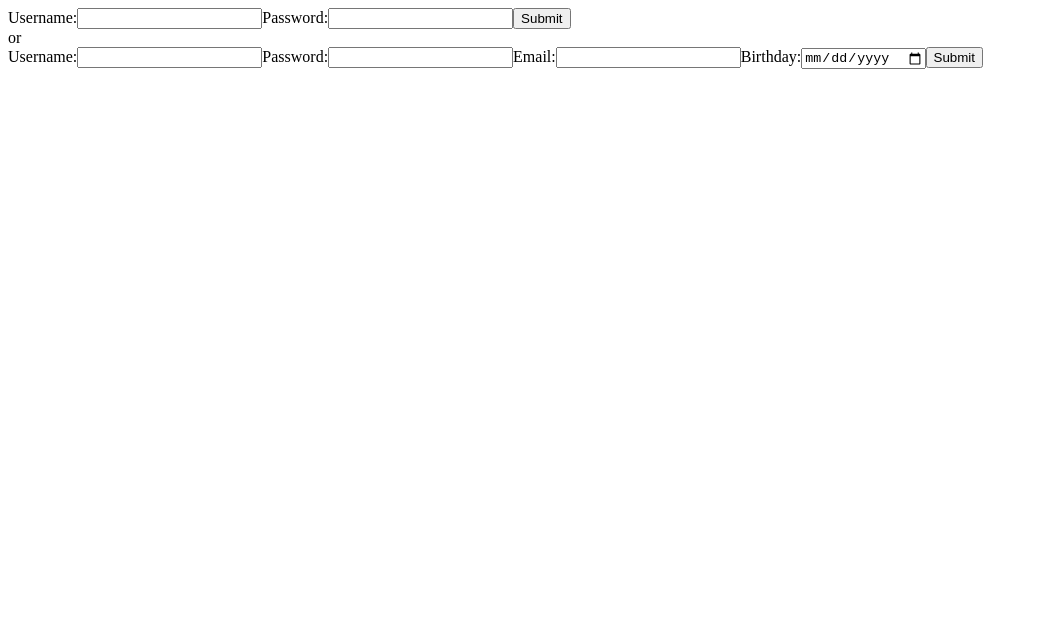
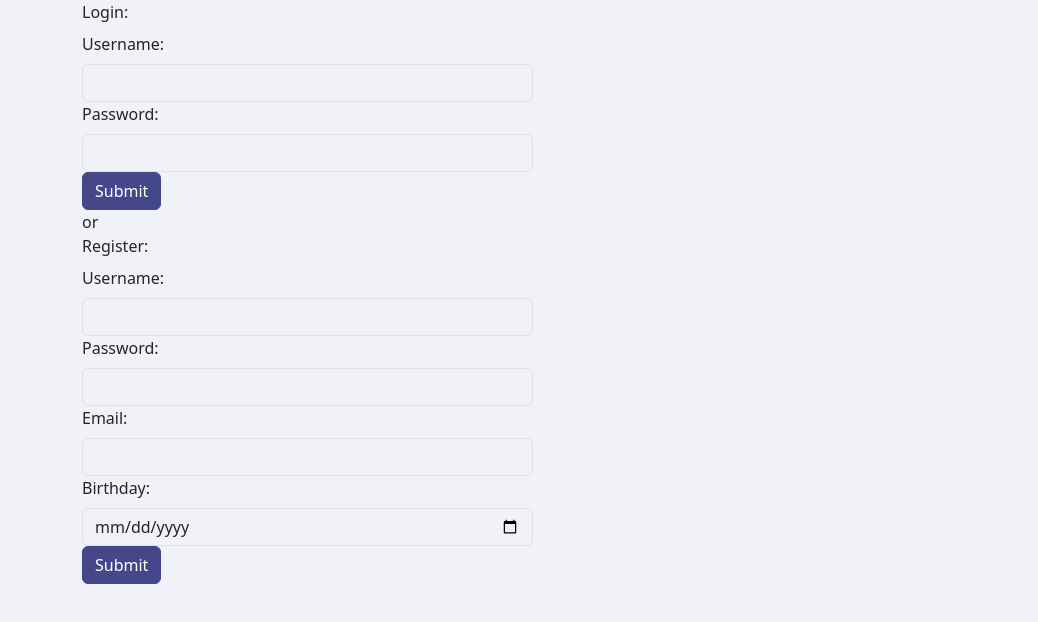
Before and after one commit to alinatelychko/myFlix-client, a React (Vite) app: page /login in a window 1280 px wide. Shown: the top 622 px of the page, without its empty margins (0-1038 px from the left). Built offline with nearby package versions, Linux system fonts and the light colour scheme.

Commit message:
3.6. React Bootstrap added

```diff
--- a/package.json
+++ b/package.json
@@ -9,10 +9,12 @@
   "author": "",
   "license": "ISC",
   "dependencies": {
+    "bootstrap": "^5.3.2",
     "parcel": "^2.10.3",
     "parcel-bundler": "^1.12.5",
     "prop-types": "^15.8.1",
     "react": "^18.2.0",
+    "react-bootstrap": "^2.5.0",
     "react-dom": "^18.2.0"
   },
   "devDependencies": {
--- a/src/components/login-view/login-view.jsx
+++ b/src/components/login-view/login-view.jsx
@@ -1,4 +1,6 @@
 import { useState } from "react";
+import Button from "react-bootstrap/Button";
+import Form from "react-bootstrap/Form";
 
 export const LoginView = ({ onLoggedIn }) => {
   const [username, setUsername] = useState("");
@@ -37,26 +39,31 @@
     }
 
   return (
-    <form onSubmit={handleSubmit}>
-      <label>
-        Username:
-        <input
+    <Form onSubmit={handleSubmit}>
+         <Form.Label>Login:</Form.Label>
+      <Form.Group controlId="formUsername">
+        <Form.Label>Username:</Form.Label>
+        <Form.Control
           type="text"
           value={username}
           onChange={(e) => setUsername(e.target.value)}
           required
+          minLength="3"
         />
-      </label>
-      <label>
-        Password:
-        <input
+      </Form.Group>
+
+      <Form.Group controlId="formPassword">
+        <Form.Label>Password:</Form.Label>
+        <Form.Control
           type="password"
           value={password}
           onChange={(e) => setPassword(e.target.value)}
           required
         />
-      </label>
-      <button type="submit">Submit</button>
-    </form>
+      </Form.Group>
+      <Button variant="primary" type="submit">
+        Submit
+      </Button>
+    </Form>
   );
 }
--- a/src/components/main-view/main-view.jsx
+++ b/src/components/main-view/main-view.jsx
@@ -2,7 +2,9 @@
 import { MovieCard } from "../movie-card/movie-card";
 import { MovieView } from "../movie-view/movie-view";
 import { LoginView } from "../login-view/login-view";
-import { SignupView } from "../signup-view/signup-view"
+import { SignupView } from "../signup-view/signup-view";
+import Row from "react-bootstrap/Row";
+import Col from 'react-bootstrap/Col';
 
 export const MainView = () => {
   const storedUser = JSON.parse(localStorage.getItem("user"));
@@ -40,9 +42,11 @@
       });
   }, [token]);
 
-  if (!user) {
-    return (
-      <>
+
+  return (
+    <Row >
+   { !user ? (
+      <Col md={5}>
         <LoginView
           onLoggedIn={(user, token) => {
             setUser(user);
@@ -51,37 +55,36 @@
         />
         or
         <SignupView />
-      </>
-    );
-  }
-
-  if (selectedMovie) {
-    return (
+      </Col>
+      ) : selectedMovie ? (
+    <Col className="justify-content-md-center">
       <MovieView movie={selectedMovie} onBackClick={() => setSelectedMovie(null)} />
-    );
-  }
-
-  if (movies.length === 0) {
-    return <div>The list is empty!</div>;
-  }
-
-  return (
+    </Col>
+  ) : movies.length === 0 ? (
+     <div>The list is empty!</div>
+  ): (
     <div>
-      <button onClick={() => {
+      <button
+      variant="outline-primary"
+      onClick={() => {
         setUser(null);
         setToken(null);
         localStorage.clear();
         }}>Logout</button>
 
       {movies.map((movie) => (
-        <MovieCard
+       <Col className="mb-5" key={movie.id} md={3}>
+       <MovieCard
           key={movie._id}
           movie={movie}
           onMovieClick={(newSelectedMovie) => {
             setSelectedMovie(newSelectedMovie);
           }}
         />
+        </Col>
       ))}
     </div>
-  );
-};
+
+  )}
+  </Row>
+  )}
--- a/src/components/movie-card/movie-card.jsx
+++ b/src/components/movie-card/movie-card.jsx
@@ -1,14 +1,25 @@
 import PropTypes from "prop-types";
+import { Button, Card } from "react-bootstrap";
 
 export const MovieCard = ({movie, onMovieClick }) => {
     return (
-      <div
-        onClick={() => {
-          onMovieClick(movie);
-        }}
-      >
-        {movie.Title}
-      </div>
+      <Card>
+      <Card.Img variant="top" src={movie.image} />
+      <Card.Body>
+        <Card.Title>{movie.Title}</Card.Title>
+        <Card.Text>{movie.Director}</Card.Text>
+        <Button onClick={() => onMovieClick(movie)} variant="link">
+          Open
+        </Button>
+      </Card.Body>
+    </Card>
+      // <div
+      //   onClick={() => {
+      //     onMovieClick(movie);
+      //   }}
+      // >
+      //   {movie.Title}
+      // </div>
     );
   };
 
--- a/src/components/signup-view/signup-view.jsx
+++ b/src/components/signup-view/signup-view.jsx
@@ -1,4 +1,6 @@
 import { useState } from "react";
+import Button from "react-bootstrap/Button";
+import Form from "react-bootstrap/Form";
 
 export const SignupView = () => {
   const [username, setUsername] = useState("");
@@ -34,45 +36,49 @@
   };
 
   return (
-    <form onSubmit={handleSubmit}>
-      <label>
-        Username:
-        <input
+    <Form onSubmit={handleSubmit}>
+      <Form.Label>Register:</Form.Label>
+      <Form.Group controlId="formUsername">
+        <Form.Label>Username:</Form.Label>
+        <Form.Control
           type="text"
           value={username}
           onChange={(e) => setUsername(e.target.value)}
           required
           minLength="3"
         />
-      </label>
-      <label>
-        Password:
-        <input
+      </Form.Group>
+
+      <Form.Group controlId="formPassword">
+        <Form.Label>Password:</Form.Label>
+        <Form.Control
           type="password"
           value={password}
           onChange={(e) => setPassword(e.target.value)}
           required
         />
-      </label>
-      <label>
-        Email:
-        <input
+      </Form.Group>
+      <Form.Group controlId="exampleForm.ControlInput1">
+      <Form.Label>Email:</Form.Label>
+        <Form.Control
           type="email"
           value={email}
           onChange={(e) => setEmail(e.target.value)}
           required
         />
-      </label>
-      <label>
-        Birthday:
-        <input
+      </Form.Group>
+      <Form.Group controlId="exampleForm.ControlInput1">
+        <Form.Label>Birthday:</Form.Label>
+        <Form.Control
           type="date"
           value={birthday}
           onChange={(e) => setBirthday(e.target.value)}
           required
         />
-      </label>
-      <button type="submit">Submit</button>
-    </form>
+      </Form.Group>
+      <Button variant="primary" type="submit">
+        Submit
+      </Button>
+    </Form>
   );
 };
--- a/src/index.jsx
+++ b/src/index.jsx
@@ -1,12 +1,18 @@
-import { createRoot } from 'react-dom/client';
+import { createRoot } from "react-dom/client";
+import { MainView } from "./components/main-view/main-view";
+import Container from 'react-bootstrap/Container';
+import "./index.scss";
 
-import { MainView } from "./components/main-view/main-view";
 // Import statement to indicate that you need to bundle `./index.scss`
 import "./index.scss";
 
 // Main component (will eventually use all the others)
 const MyFlixApplication = () => {
-        return <MainView />;
+    return (
+        <Container>
+          <MainView />
+        </Container>
+      );
     };
 
 
--- a/src/index.scss
+++ b/src/index.scss
@@ -1,5 +1,6 @@
 $color: steelblue;
 
-.my-flix {
-  color: $color;
-}
+$primary: rgb(69, 71, 139);
+$body-bg: rgb(241, 241, 248);
+
+@import "~bootstrap/scss/bootstrap.scss";
```
Also changed, not shown: src/components/movie-view/movie-view.scss (added, +7 -0 lines), 5 other files (tests, documents, lock files or other folders).
